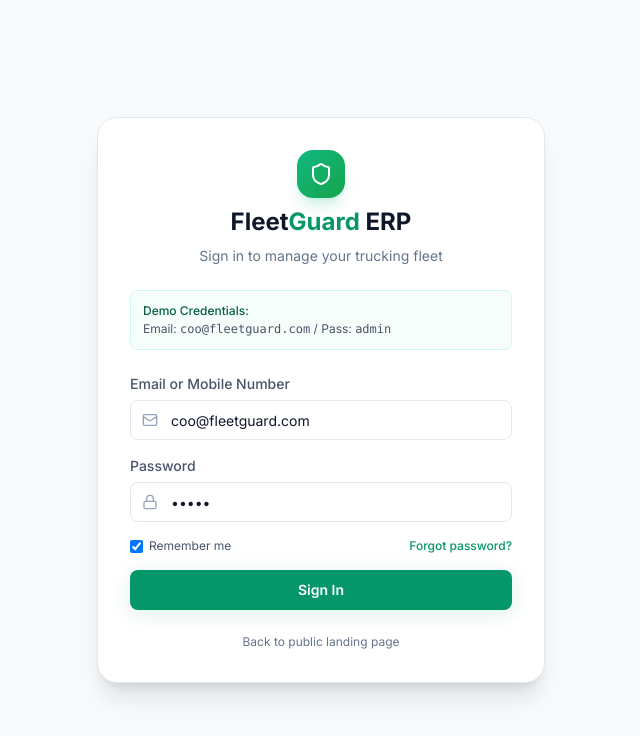
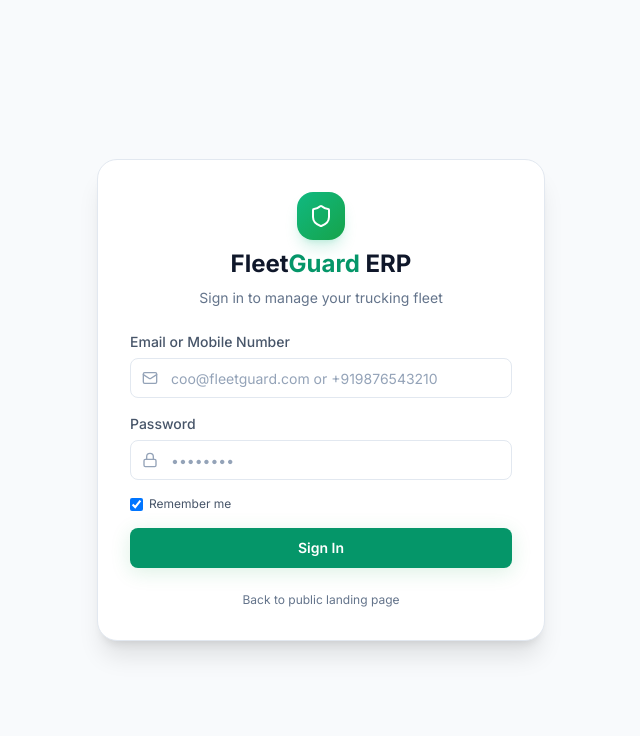
Before and after one commit to FleetGuardAI/fleetguard, a React (Vite) app in the folder frontend/: page /login in a window 1280 px wide. Shown: the top 736 px of the page, without its empty margins (319-959 px from the left). Built offline with nearby package versions, Linux system fonts and the light colour scheme.

Commit message:
feat(auth): clean up login page and remove password recovery placeholder

```diff
--- a/frontend/src/pages/Login.jsx
+++ b/frontend/src/pages/Login.jsx
@@ -7,8 +7,8 @@ import { Input } from '@/components/ui/Input';
 import { useToast } from '@/components/ui/Toast';
 
 export default function Login() {
-  const [email, setEmail] = useState('coo@fleetguard.com');
-  const [password, setPassword] = useState('admin');
+  const [email, setEmail] = useState('');
+  const [password, setPassword] = useState('');
   const [loading, setLoading] = useState(false);
   const [errors, setErrors] = useState({});
   const { success, error } = useToast();
@@ -72,15 +72,6 @@ export default function Login() {
           </p>
         </div>
 
-        {/* Credentials Tip Card */}
-        <div className="p-3 bg-emerald-50/50 dark:bg-emerald-950/20 border border-emerald-100 dark:border-emerald-900/30 rounded-lg">
-          <p className="text-xs text-emerald-800 dark:text-emerald-400 font-medium">
-            Demo Credentials:
-          </p>
-          <p className="text-xs text-slate-600 dark:text-slate-400 mt-0.5">
-            Email: <span className="font-mono">coo@fleetguard.com</span> / Pass: <span className="font-mono">admin</span>
-          </p>
-        </div>
 
         {/* Login Form */}
         <form onSubmit={handleSubmit} className="space-y-4">
@@ -111,9 +102,6 @@ export default function Login() {
               <input type="checkbox" className="rounded border-slate-300 dark:border-slate-600 text-emerald-600 focus:ring-emerald-500/30" defaultChecked />
               Remember me
             </label>
-            <a href="#" className="text-emerald-600 hover:text-emerald-700 font-medium">
-              Forgot password?
-            </a>
           </div>
 
           <Button
```
